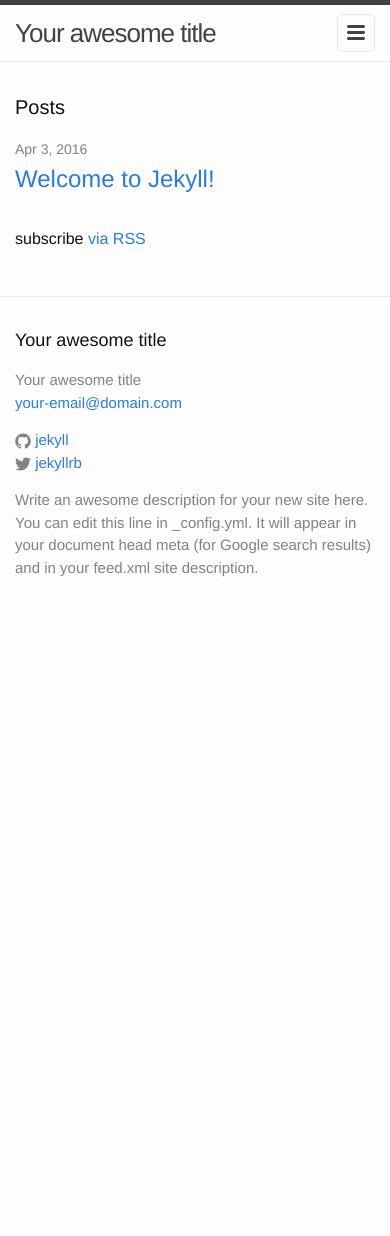
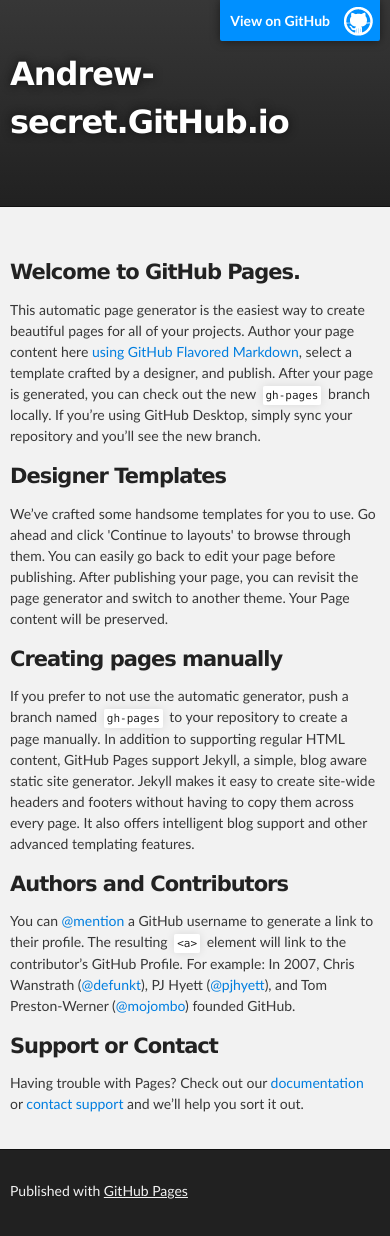
Before and after one commit to andrew-secret/andrew-secret.github.io, a Jekyll site: the page index.html, which Jekyll copies as it is, in a window 390 px wide. Built offline with Jekyll 4.4.1, drawn with Linux system fonts in a browser that asks for light colours; before the commit the page ends 900 px from its top, so only the background shows below that.

Commit message:
Replace master branch with page content via GitHub

```diff
--- a/index.html
+++ b/index.html
@@ -1,23 +1,67 @@
----
-layout: default
----
+<!DOCTYPE html>
+<html>
 
-<div class="home">
+  <head>
+    <meta charset='utf-8'>
+    <meta http-equiv="X-UA-Compatible" content="chrome=1">
+    <meta name="description" content="Andrew-secret.GitHub.io : ">
 
-  <h1 class="page-heading">Posts</h1>
+    <link rel="stylesheet" type="text/css" media="screen" href="stylesheets/stylesheet.css">
 
-  <ul class="post-list">
-    {% for post in site.posts %}
-      <li>
-        <span class="post-meta">{{ post.date | date: "%b %-d, %Y" }}</span>
+    <title>Andrew-secret.GitHub.io</title>
+  </head>
 
-        <h2>
-          <a class="post-link" href="{{ post.url | prepend: site.baseurl }}">{{ post.title }}</a>
-        </h2>
-      </li>
-    {% endfor %}
-  </ul>
+  <body>
 
-  <p class="rss-subscribe">subscribe <a href="{{ "/feed.xml" | prepend: site.baseurl }}">via RSS</a></p>
+    <!-- HEADER -->
+    <div id="header_wrap" class="outer">
+        <header class="inner">
+          <a id="forkme_banner" href="https://github.com/andrew-secret">View on GitHub</a>
 
-</div>
+          <h1 id="project_title">Andrew-secret.GitHub.io</h1>
+          <h2 id="project_tagline"></h2>
+
+        </header>
+    </div>
+
+    <!-- MAIN CONTENT -->
+    <div id="main_content_wrap" class="outer">
+      <section id="main_content" class="inner">
+        <h3>
+<a id="welcome-to-github-pages" class="anchor" href="#welcome-to-github-pages" aria-hidden="true"><span aria-hidden="true" class="octicon octicon-link"></span></a>Welcome to GitHub Pages.</h3>
+
+<p>This automatic page generator is the easiest way to create beautiful pages for all of your projects. Author your page content here <a href="https://guides.github.com/features/mastering-markdown/">using GitHub Flavored Markdown</a>, select a template crafted by a designer, and publish. After your page is generated, you can check out the new <code>gh-pages</code> branch locally. If you’re using GitHub Desktop, simply sync your repository and you’ll see the new branch.</p>
+
+<h3>
+<a id="designer-templates" class="anchor" href="#designer-templates" aria-hidden="true"><span aria-hidden="true" class="octicon octicon-link"></span></a>Designer Templates</h3>
+
+<p>We’ve crafted some handsome templates for you to use. Go ahead and click 'Continue to layouts' to browse through them. You can easily go back to edit your page before publishing. After publishing your page, you can revisit the page generator and switch to another theme. Your Page content will be preserved.</p>
+
+<h3>
+<a id="creating-pages-manually" class="anchor" href="#creating-pages-manually" aria-hidden="true"><span aria-hidden="true" class="octicon octicon-link"></span></a>Creating pages manually</h3>
+
+<p>If you prefer to not use the automatic generator, push a branch named <code>gh-pages</code> to your repository to create a page manually. In addition to supporting regular HTML content, GitHub Pages support Jekyll, a simple, blog aware static site generator. Jekyll makes it easy to create site-wide headers and footers without having to copy them across every page. It also offers intelligent blog support and other advanced templating features.</p>
+
+<h3>
+<a id="authors-and-contributors" class="anchor" href="#authors-and-contributors" aria-hidden="true"><span aria-hidden="true" class="octicon octicon-link"></span></a>Authors and Contributors</h3>
+
+<p>You can <a href="https://help.github.com/articles/basic-writing-and-formatting-syntax/#mentioning-users-and-teams" class="user-mention">@mention</a> a GitHub username to generate a link to their profile. The resulting <code>&lt;a&gt;</code> element will link to the contributor’s GitHub Profile. For example: In 2007, Chris Wanstrath (<a href="https://github.com/defunkt" class="user-mention">@defunkt</a>), PJ Hyett (<a href="https://github.com/pjhyett" class="user-mention">@pjhyett</a>), and Tom Preston-Werner (<a href="https://github.com/mojombo" class="user-mention">@mojombo</a>) founded GitHub.</p>
+
+<h3>
+<a id="support-or-contact" class="anchor" href="#support-or-contact" aria-hidden="true"><span aria-hidden="true" class="octicon octicon-link"></span></a>Support or Contact</h3>
+
+<p>Having trouble with Pages? Check out our <a href="https://help.github.com/pages">documentation</a> or <a href="https://github.com/contact">contact support</a> and we’ll help you sort it out.</p>
+      </section>
+    </div>
+
+    <!-- FOOTER  -->
+    <div id="footer_wrap" class="outer">
+      <footer class="inner">
+        <p>Published with <a href="https://pages.github.com">GitHub Pages</a></p>
+      </footer>
+    </div>
+
+
+
+  </body>
+</html>
--- /dev/null
+++ b/javascripts/main.js
@@ -0,0 +1 @@
+console.log('This would be the main JS file.');
--- /dev/null
+++ b/stylesheets/github-light.css
@@ -0,0 +1,123 @@
+/*
+The MIT License (MIT)
+
+Copyright (c) 2015 GitHub, Inc.
+
+Permission is hereby granted, free of charge, to any person obtaining a copy
+of this software and associated documentation files (the "Software"), to deal
+in the Software without restriction, including without limitation the rights
+to use, copy, modify, merge, publish, distribute, sublicense, and/or sell
+copies of the Software, and to permit persons to whom the Software is
+furnished to do so, subject to the following conditions:
+
+The above copyright notice and this permission notice shall be included in all
+copies or substantial portions of the Software.
+
+THE SOFTWARE IS PROVIDED "AS IS", WITHOUT WARRANTY OF ANY KIND, EXPRESS OR
+IMPLIED, INCLUDING BUT NOT LIMITED TO THE WARRANTIES OF MERCHANTABILITY,
+FITNESS FOR A PARTICULAR PURPOSE AND NONINFRINGEMENT. IN NO EVENT SHALL THE
+AUTHORS OR COPYRIGHT HOLDERS BE LIABLE FOR ANY CLAIM, DAMAGES OR OTHER
+LIABILITY, WHETHER IN AN ACTION OF CONTRACT, TORT OR OTHERWISE, ARISING FROM,
+OUT OF OR IN CONNECTION WITH THE SOFTWARE OR THE USE OR OTHER DEALINGS IN THE
+SOFTWARE.
+
+*/
+
+.pl-c /* comment */ {
+  color: #969896;
+}
+
+.pl-c1      /* constant, markup.raw, meta.diff.header, meta.module-reference, meta.property-name, support, support.constant, support.variable, variable.other.constant */,
+.pl-s .pl-v /* string variable */ {
+  color: #0086b3;
+}
+
+.pl-e  /* entity */,
+.pl-en /* entity.name */ {
+  color: #795da3;
+}
+
+.pl-s .pl-s1 /* string source */,
+.pl-smi      /* storage.modifier.import, storage.modifier.package, storage.type.java, variable.other, variable.parameter.function */ {
+  color: #333;
+}
+
+.pl-ent /* entity.name.tag */ {
+  color: #63a35c;
+}
+
+.pl-k /* keyword, storage, storage.type */ {
+  color: #a71d5d;
+}
+
+.pl-pds              /* punctuation.definition.string, string.regexp.character-class */,
+.pl-s                /* string */,
+.pl-s .pl-pse .pl-s1 /* string punctuation.section.embedded source */,
+.pl-sr               /* string.regexp */,
+.pl-sr .pl-cce       /* string.regexp constant.character.escape */,
+.pl-sr .pl-sra       /* string.regexp string.regexp.arbitrary-repitition */,
+.pl-sr .pl-sre       /* string.regexp source.ruby.embedded */ {
+  color: #183691;
+}
+
+.pl-v /* variable */ {
+  color: #ed6a43;
+}
+
+.pl-id /* invalid.deprecated */ {
+  color: #b52a1d;
+}
+
+.pl-ii /* invalid.illegal */ {
+  background-color: #b52a1d;
+  color: #f8f8f8;
+}
+
+.pl-sr .pl-cce /* string.regexp constant.character.escape */ {
+  color: #63a35c;
+  font-weight: bold;
+}
+
+.pl-ml /* markup.list */ {
+  color: #693a17;
+}
+
+.pl-mh        /* markup.heading */,
+.pl-mh .pl-en /* markup.heading entity.name */,
+.pl-ms        /* meta.separator */ {
+  color: #1d3e81;
+  font-weight: bold;
+}
+
+.pl-mq /* markup.quote */ {
+  color: #008080;
+}
+
+.pl-mi /* markup.italic */ {
+  color: #333;
+  font-style: italic;
+}
+
+.pl-mb /* markup.bold */ {
+  color: #333;
+  font-weight: bold;
+}
+
+.pl-md /* markup.deleted, meta.diff.header.from-file */ {
+  background-color: #ffecec;
+  color: #bd2c00;
+}
+
+.pl-mi1 /* markup.inserted, meta.diff.header.to-file */ {
+  background-color: #eaffea;
+  color: #55a532;
+}
+
+.pl-mdr /* meta.diff.range */ {
+  color: #795da3;
+  font-weight: bold;
+}
+
+.pl-mo /* meta.output */ {
+  color: #1d3e81;
+}
--- /dev/null
+++ b/stylesheets/stylesheet.css
@@ -0,0 +1,425 @@
+/*******************************************************************************
+Slate Theme for GitHub Pages
+by Jason Costello, @jsncostello
+*******************************************************************************/
+
+@import url(github-light.css);
+
+/*******************************************************************************
+MeyerWeb Reset
+*******************************************************************************/
+
+html, body, div, span, applet, object, iframe,
+h1, h2, h3, h4, h5, h6, p, blockquote, pre,
+a, abbr, acronym, address, big, cite, code,
+del, dfn, em, img, ins, kbd, q, s, samp,
+small, strike, strong, sub, sup, tt, var,
+b, u, i, center,
+dl, dt, dd, ol, ul, li,
+fieldset, form, label, legend,
+table, caption, tbody, tfoot, thead, tr, th, td,
+article, aside, canvas, details, embed,
+figure, figcaption, footer, header, hgroup,
+menu, nav, output, ruby, section, summary,
+time, mark, audio, video {
+  margin: 0;
+  padding: 0;
+  border: 0;
+  font: inherit;
+  vertical-align: baseline;
+}
+
+/* HTML5 display-role reset for older browsers */
+article, aside, details, figcaption, figure,
+footer, header, hgroup, menu, nav, section {
+  display: block;
+}
+
+ol, ul {
+  list-style: none;
+}
+
+table {
+  border-collapse: collapse;
+  border-spacing: 0;
+}
+
+/*******************************************************************************
+Theme Styles
+*******************************************************************************/
+
+body {
+  box-sizing: border-box;
+  color:#373737;
+  background: #212121;
+  font-size: 16px;
+  font-family: 'Myriad Pro', Calibri, Helvetica, Arial, sans-serif;
+  line-height: 1.5;
+  -webkit-font-smoothing: antialiased;
+}
+
+h1, h2, h3, h4, h5, h6 {
+  margin: 10px 0;
+  font-weight: 700;
+  color:#222222;
+  font-family: 'Lucida Grande', 'Calibri', Helvetica, Arial, sans-serif;
+  letter-spacing: -1px;
+}
+
+h1 {
+  font-size: 36px;
+  font-weight: 700;
+}
+
+h2 {
+  padding-bottom: 10px;
+  font-size: 32px;
+  background: url('../images/bg_hr.png') repeat-x bottom;
+}
+
+h3 {
+  font-size: 24px;
+}
+
+h4 {
+  font-size: 21px;
+}
+
+h5 {
+  font-size: 18px;
+}
+
+h6 {
+  font-size: 16px;
+}
+
+p {
+  margin: 10px 0 15px 0;
+}
+
+footer p {
+  color: #f2f2f2;
+}
+
+a {
+  text-decoration: none;
+  color: #007edf;
+  text-shadow: none;
+
+  transition: color 0.5s ease;
+  transition: text-shadow 0.5s ease;
+  -webkit-transition: color 0.5s ease;
+  -webkit-transition: text-shadow 0.5s ease;
+  -moz-transition: color 0.5s ease;
+  -moz-transition: text-shadow 0.5s ease;
+  -o-transition: color 0.5s ease;
+  -o-transition: text-shadow 0.5s ease;
+  -ms-transition: color 0.5s ease;
+  -ms-transition: text-shadow 0.5s ease;
+}
+
+a:hover, a:focus {text-decoration: underline;}
+
+footer a {
+  color: #F2F2F2;
+  text-decoration: underline;
+}
+
+em {
+  font-style: italic;
+}
+
+strong {
+  font-weight: bold;
+}
+
+img {
+  position: relative;
+  margin: 0 auto;
+  max-width: 739px;
+  padding: 5px;
+  margin: 10px 0 10px 0;
+  border: 1px solid #ebebeb;
+
+  box-shadow: 0 0 5px #ebebeb;
+  -webkit-box-shadow: 0 0 5px #ebebeb;
+  -moz-box-shadow: 0 0 5px #ebebeb;
+  -o-box-shadow: 0 0 5px #ebebeb;
+  -ms-box-shadow: 0 0 5px #ebebeb;
+}
+
+p img {
+  display: inline;
+  margin: 0;
+  padding: 0;
+  vertical-align: middle;
+  text-align: center;
+  border: none;
+}
+
+pre, code {
+  width: 100%;
+  color: #222;
+  background-color: #fff;
+
+  font-family: Monaco, "Bitstream Vera Sans Mono", "Lucida Console", Terminal, monospace;
+  font-size: 14px;
+
+  border-radius: 2px;
+  -moz-border-radius: 2px;
+  -webkit-border-radius: 2px;
+}
+
+pre {
+  width: 100%;
+  padding: 10px;
+  box-shadow: 0 0 10px rgba(0,0,0,.1);
+  overflow: auto;
+}
+
+code {
+  padding: 3px;
+  margin: 0 3px;
+  box-shadow: 0 0 10px rgba(0,0,0,.1);
+}
+
+pre code {
+  display: block;
+  box-shadow: none;
+}
+
+blockquote {
+  color: #666;
+  margin-bottom: 20px;
+  padding: 0 0 0 20px;
+  border-left: 3px solid #bbb;
+}
+
+
+ul, ol, dl {
+  margin-bottom: 15px
+}
+
+ul {
+  list-style-position: inside;
+  list-style: disc;
+  padding-left: 20px;
+}
+
+ol {
+  list-style-position: inside;
+  list-style: decimal;
+  padding-left: 20px;
+}
+
+dl dt {
+  font-weight: bold;
+}
+
+dl dd {
+  padding-left: 20px;
+  font-style: italic;
+}
+
+dl p {
+  padding-left: 20px;
+  font-style: italic;
+}
+
+hr {
+  height: 1px;
+  margin-bottom: 5px;
+  border: none;
+  background: url('../images/bg_hr.png') repeat-x center;
+}
+
+table {
+  border: 1px solid #373737;
+  margin-bottom: 20px;
+  text-align: left;
+ }
+
+th {
+  font-family: 'Lucida Grande', 'Helvetica Neue', Helvetica, Arial, sans-serif;
+  padding: 10px;
+  background: #373737;
+  color: #fff;
+ }
+
+td {
+  padding: 10px;
+  border: 1px solid #373737;
+ }
+
+form {
+  background: #f2f2f2;
+  padding: 20px;
+}
+
+/*******************************************************************************
+Full-Width Styles
+*******************************************************************************/
+
+.outer {
+  width: 100%;
+}
+
+.inner {
+  position: relative;
+  max-width: 640px;
+  padding: 20px 10px;
+  margin: 0 auto;
+}
+
+#forkme_banner {
+  display: block;
+  position: absolute;
+  top:0;
+  right: 10px;
+  z-index: 10;
+  padding: 10px 50px 10px 10px;
+  color: #fff;
+  background: url('../images/blacktocat.png') #0090ff no-repeat 95% 50%;
+  font-weight: 700;
+  box-shadow: 0 0 10px rgba(0,0,0,.5);
+  border-bottom-left-radius: 2px;
+  border-bottom-right-radius: 2px;
+}
+
+#header_wrap {
+  background: #212121;
+  background: -moz-linear-gradient(top, #373737, #212121);
+  background: -webkit-linear-gradient(top, #373737, #212121);
+  background: -ms-linear-gradient(top, #373737, #212121);
+  background: -o-linear-gradient(top, #373737, #212121);
+  background: linear-gradient(top, #373737, #212121);
+}
+
+#header_wrap .inner {
+  padding: 50px 10px 30px 10px;
+}
+
+#project_title {
+  margin: 0;
+  color: #fff;
+  font-size: 42px;
+  font-weight: 700;
+  text-shadow: #111 0px 0px 10px;
+}
+
+#project_tagline {
+  color: #fff;
+  font-size: 24px;
+  font-weight: 300;
+  background: none;
+  text-shadow: #111 0px 0px 10px;
+}
+
+#downloads {
+  position: absolute;
+  width: 210px;
+  z-index: 10;
+  bottom: -40px;
+  right: 0;
+  height: 70px;
+  background: url('../images/icon_download.png') no-repeat 0% 90%;
+}
+
+.zip_download_link {
+  display: block;
+  float: right;
+  width: 90px;
+  height:70px;
+  text-indent: -5000px;
+  overflow: hidden;
+  background: url(../images/sprite_download.png) no-repeat bottom left;
+}
+
+.tar_download_link {
+  display: block;
+  float: right;
+  width: 90px;
+  height:70px;
+  text-indent: -5000px;
+  overflow: hidden;
+  background: url(../images/sprite_download.png) no-repeat bottom right;
+  margin-left: 10px;
+}
+
+.zip_download_link:hover {
+  background: url(../images/sprite_download.png) no-repeat top left;
+}
+
+.tar_download_link:hover {
+  background: url(../images/sprite_download.png) no-repeat top right;
+}
+
+#main_content_wrap {
+  background: #f2f2f2;
+  border-top: 1px solid #111;
+  border-bottom: 1px solid #111;
+}
+
+#main_content {
+  padding-top: 40px;
+}
+
+#footer_wrap {
+  background: #212121;
+}
+
+
+
+/*******************************************************************************
+Small Device Styles
+*******************************************************************************/
+
+@media screen and (max-width: 480px) {
+  body {
+    font-size:14px;
+  }
+
+  #downloads {
+    display: none;
+  }
+
+  .inner {
+    min-width: 320px;
+    max-width: 480px;
+  }
+
+  #project_title {
+  font-size: 32px;
+  }
+
+  h1 {
+    font-size: 28px;
+  }
+
+  h2 {
+    font-size: 24px;
+  }
+
+  h3 {
+    font-size: 21px;
+  }
+
+  h4 {
+    font-size: 18px;
+  }
+
+  h5 {
+    font-size: 14px;
+  }
+
+  h6 {
+    font-size: 12px;
+  }
+
+  code, pre {
+    min-width: 320px;
+    max-width: 480px;
+    font-size: 11px;
+  }
+
+}
```
Also changed, not shown: params.json (added, +6 -0 lines), images/bg_hr.png (added), images/blacktocat.png (added), images/icon_download.png (added), images/sprite_download.png (added).
